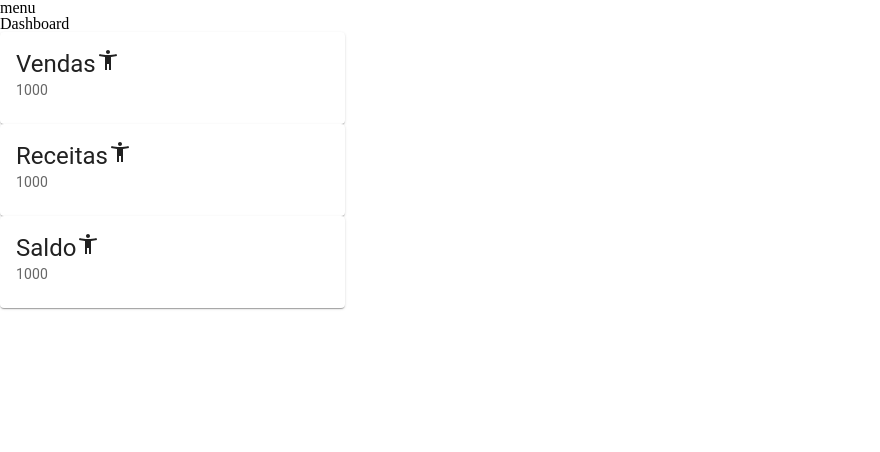
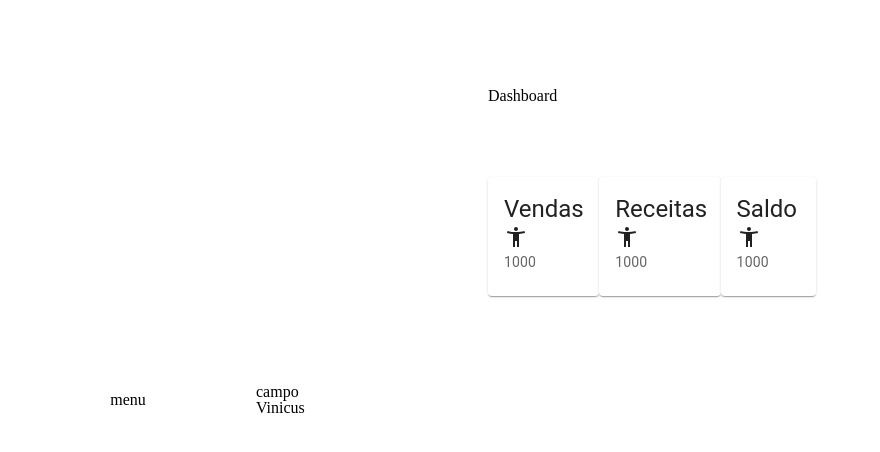
Before and after one commit to luisviniciuslv/My_Cashier_FrontEnd, a React (Vite) app: page / in a window 1280 px wide. Shown: the top 452 px of the page, without its empty margins (0-880 px from the left). Built offline with nearby package versions, Linux system fonts and the light colour scheme.

Commit message:
Improvement structure

```diff
--- /dev/null
+++ b/src/App.css
@@ -0,0 +1,5 @@
+.App {
+    height: 100vh;
+    width: 100vw;
+    display: flex;
+}
--- a/src/App.tsx
+++ b/src/App.tsx
@@ -1,5 +1,7 @@
 import { MenuComponent } from './components/MenuComponent';
 import { DashboardPage } from './pages/dasboard';
+
+import './App.css';
 
 function App() {
   return (
@@ -10,4 +12,4 @@ function App() {
   );
 };
 
-export default App
+export default App;
--- a/src/components/MenuComponent/index.tsx
+++ b/src/components/MenuComponent/index.tsx
@@ -1,8 +1,9 @@
 import React from 'react';
+import './style.css';
 
 export const MenuComponent: React.FC = () => {
     return (
-        <div>
+        <div className='container-navbar'>
             menu
         </div>
     );
--- /dev/null
+++ b/src/components/MenuComponent/style.css
@@ -0,0 +1,7 @@
+.container-navbar {
+    width: 20rem;
+    height: 100vh;
+    display: flex;
+    align-items: center;
+    justify-content: center;
+}
--- a/src/pages/dasboard/index.tsx
+++ b/src/pages/dasboard/index.tsx
@@ -2,9 +2,12 @@ import React from 'react';
 import { CardComponent } from '../../components/CardComponent';
 import AccessibilityNewIcon from '@mui/icons-material/AccessibilityNew';
 
+import './style.css'
+
 export const DashboardPage: React.FC = () => {
     return (
         <div className='dashboard'>
+            <div className='dashboard-header'>
                 <h1>Dashboard</h1>
                 <div className='container-cards'>
                     <CardComponent
@@ -24,5 +27,16 @@ export const DashboardPage: React.FC = () => {
                     />
                 </div>
             </div>
+            <div className='dashboard-table'>
+                <table>
+                    <thead>
+                        <tr>campo</tr>
+                    </thead>
+                    <tbody>
+                        <td>Vinicus</td>
+                    </tbody>
+                </table>
+            </div>
+        </div>
     );
 };
--- /dev/null
+++ b/src/pages/dasboard/style.css
@@ -0,0 +1,26 @@
+.dashboard {
+    width: 100vw;
+    height: 100vh;
+}
+
+.dashboard-header {
+    height: 24rem;
+    display: grid;
+    grid-template-columns: repeat(4, 1fr);
+    grid-template-rows: repeat(4, 1fr);
+}
+
+.dashboard-header>h1 {
+    grid-column-start: 2;
+    grid-column-end: 3;
+    grid-row-start: 2;
+    grid-row-end: 3;
+}
+
+.container-cards {
+    display: flex;
+    grid-column-start: 2;
+    grid-column-end: 3;
+    grid-row-start: 3;
+    grid-row-end: 4;
+}
```
Lines whose indentation alone changed are shown as unchanged.
